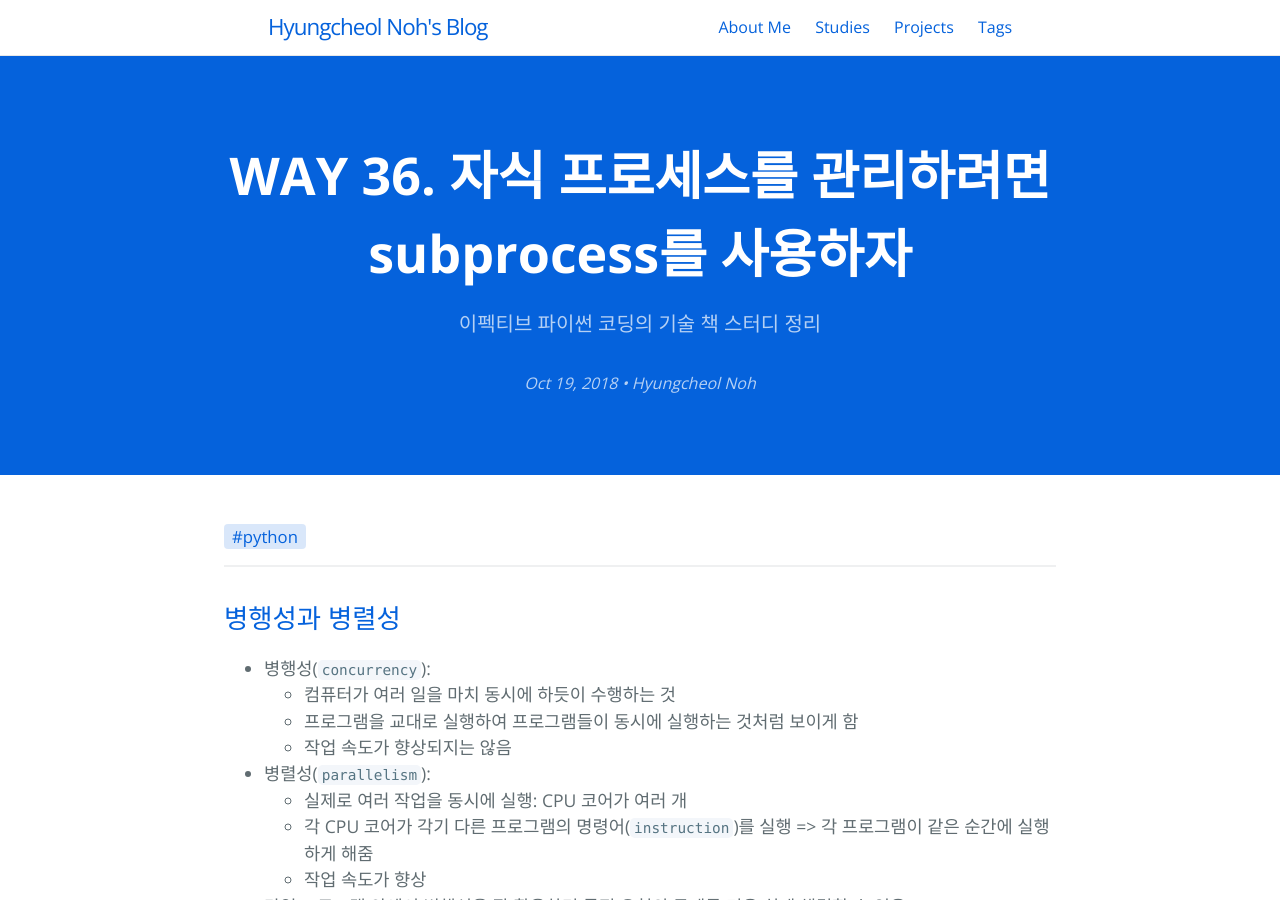
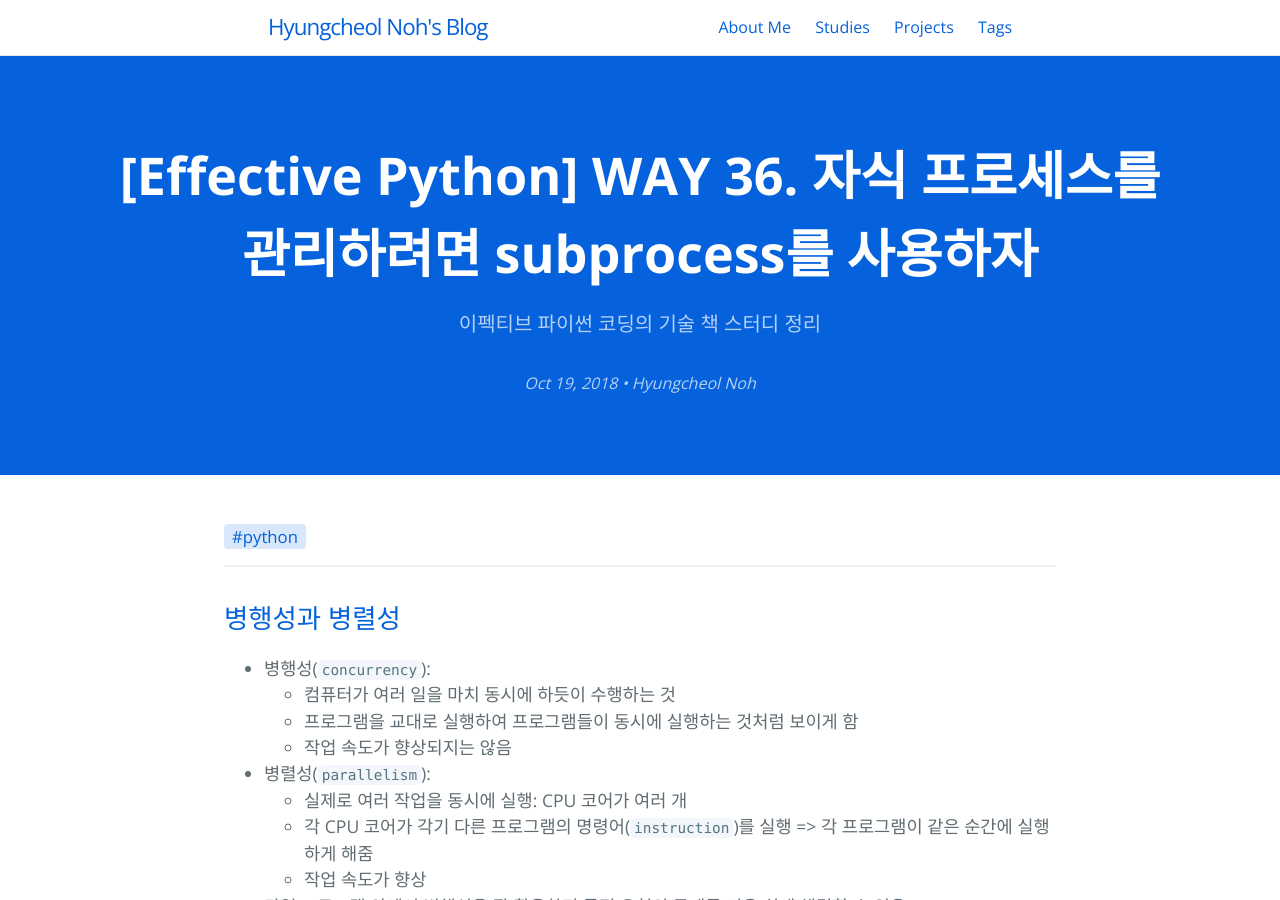
Before and after one commit to hcnoh/hcnoh.github.io, a Jekyll site: the page built from _posts/2018-10-19-effective-python-way36.md, in a window 1280 px wide and 900 px high. Built offline with Jekyll 4.4.1, drawn with Linux system fonts in a browser that asks for light colours; comment, search, counter and statistics services are not loaded; some of the changed lines change nothing that is shown.

Commit message:
Update 2018-10-19-effective-python-way36.md

```diff
--- a/_posts/2018-10-19-effective-python-way36.md
+++ b/_posts/2018-10-19-effective-python-way36.md
@@ -1,10 +1,10 @@
 ---
 layout: post
-title: "WAY 36. 자식 프로세스를 관리하려면 subprocess를 사용하자"
+title: "[Effective Python] WAY 36. 자식 프로세스를 관리하려면 subprocess를 사용하자"
 date: 2018-10-19 19:59:27
 tagline: "이펙티브 파이썬 코딩의 기술 책 스터디 정리"
 categories:
-- 이펙티브 파이썬 스터디
+- Effective Python
 tags:
 - python
 image: /thumbnail-mobile.png
```
